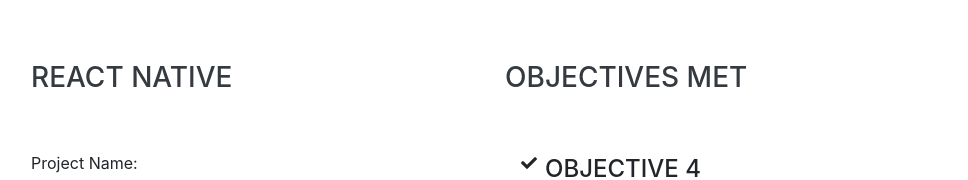
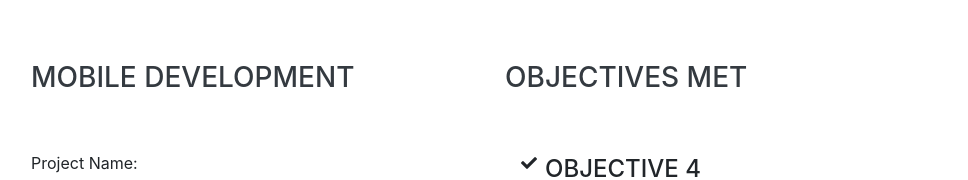
Before and after one commit to JasJohn3/JLJPortfolio, a website with bundled scripts: page index.html in a window 1280 px wide. Shown: the part 7266-7446 px from the top of the page, without its empty margins (289-1257 px from the left). Built offline with nearby package versions, Linux system fonts and the light colour scheme; a web font is replaced by a local one.

Commit message:
project names

```diff
--- a/index.html
+++ b/index.html
@@ -354,7 +354,7 @@
             <br>
             <br>
           </div>
-      <div><h3>React Native</h3></div>
+      <div><h3>Mobile Development</h3></div>
       <div><h3>Objectives Met</h3></div>
       <div class="projects-container">
         <br>
```
